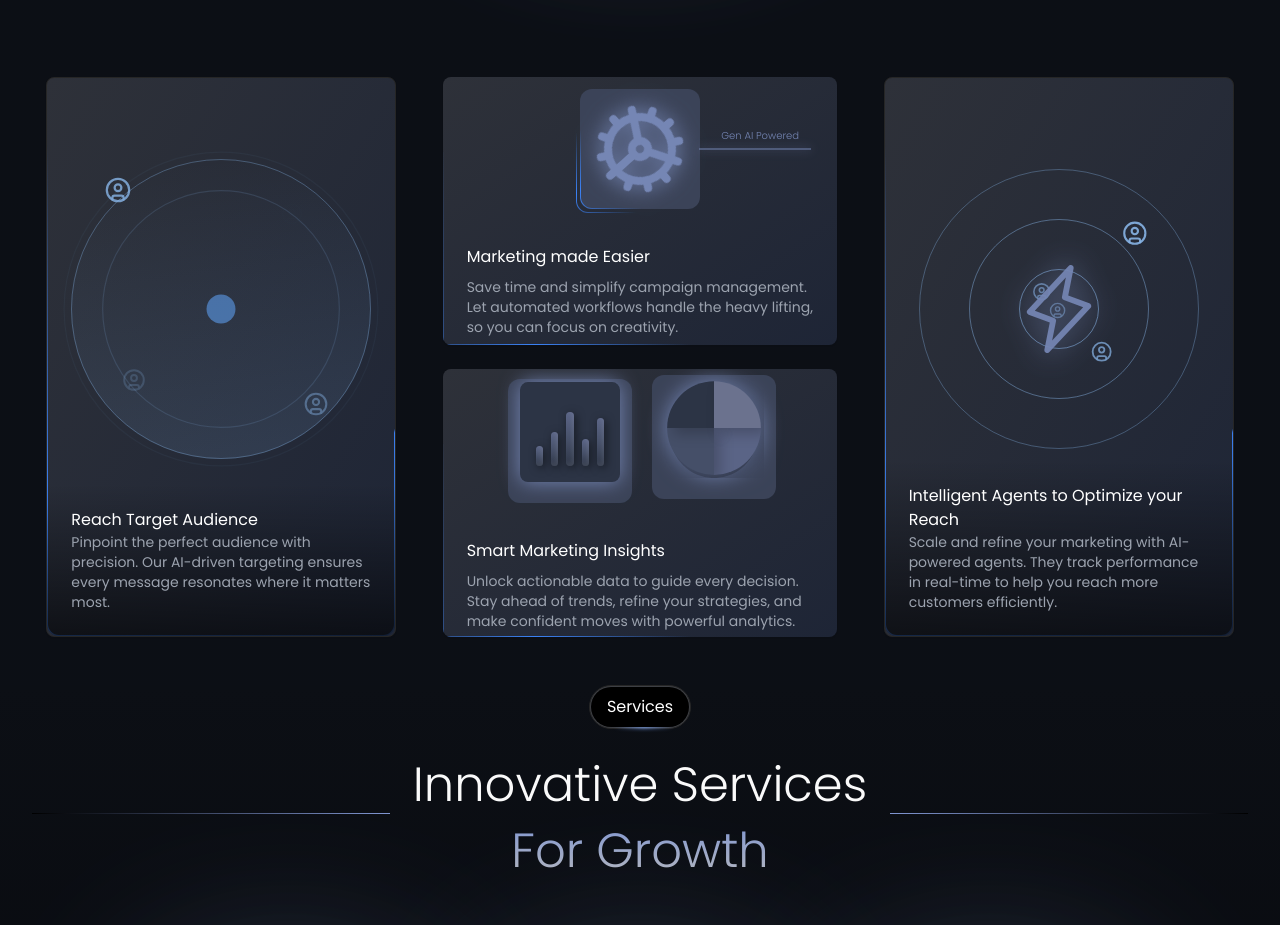
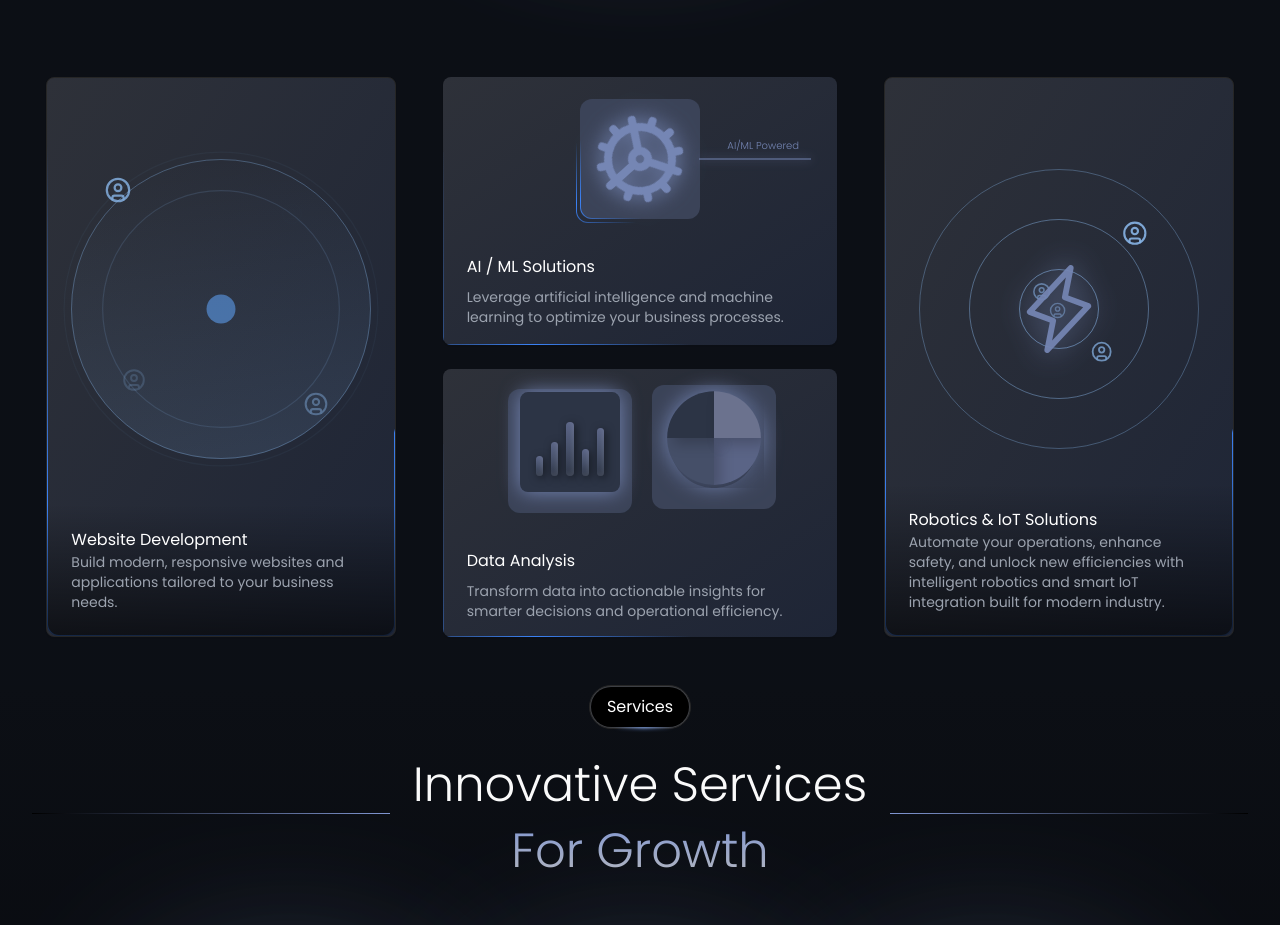
Before and after one commit to ANUXR4G/VSAY, a Next.js app: page / in a window 1280 px wide. Shown: the part 2360-3285 px from the top of the page. Built offline with nearby package versions, Linux system fonts and the light colour scheme.

Commit message:
Initial Commit

```diff
--- a/src/components/components/bento-grid.tsx
+++ b/src/components/components/bento-grid.tsx
@@ -319,12 +319,10 @@ export default function BentoGrid() {
               {/* Card Content */}
               <div className="absolute bottom-0 w-full p-6 bg-gradient-to-t from-black/60 to-transparent">
                 <h3 className="text-[16px] text-white">
-                  Reach Target Audience
+                  Website Development
                 </h3>
                 <p className="text-gray-400 text-sm">
-                  Pinpoint the perfect audience with precision. Our AI-driven
-                  targeting ensures every message resonates where it matters
-                  most.
+                  Build modern, responsive websites and applications tailored to your business needs.
                 </p>
               </div>
             </div>
@@ -375,18 +373,16 @@ export default function BentoGrid() {
 
                     {/* "Gen AI Powered" Text Positioned Above the Line */}
                     <div className="absolute -right-[95px] top-[calc(50%-14px)] -translate-y-1/2 text-[#7586B4] text-[10px] font-light">
-                      Gen AI Powered
+                       AI/ML Powered
                     </div>
                   </div>
                 </div>
                 <div className="mt-4 space-y-2">
                   <h3 className="text-[16px] text-white">
-                    Marketing made Easier
+                    AI / ML Solutions
                   </h3>
                   <p className="text-sm text-gray-400">
-                    Save time and simplify campaign management. Let automated
-                    workflows handle the heavy lifting, so you can focus on
-                    creativity.
+                    Leverage artificial intelligence and machine learning to optimize your business processes.
                   </p>
                 </div>
               </CardContent>
@@ -438,12 +434,10 @@ export default function BentoGrid() {
 
                 <div className="mt-4 space-y-2">
                   <h3 className="text-[16px] text-white">
-                    Smart Marketing Insights
+                    Data Analysis
                   </h3>
                   <p className="text-sm text-gray-400">
-                    Unlock actionable data to guide every decision. Stay ahead
-                    of trends, refine your strategies, and make confident moves
-                    with powerful analytics.
+                    Transform data into actionable insights for smarter decisions and operational efficiency.
                   </p>
                 </div>
               </CardContent>
--- a/src/components/components/radar-tragetting-card.tsx
+++ b/src/components/components/radar-tragetting-card.tsx
@@ -92,12 +92,10 @@ const RadarTargetingCard = () => {
         {/* Card Content */}
         <div className="absolute bottom-0 w-full p-6 bg-gradient-to-t from-black/60 to-transparent">
           <h3 className="text-[16px] text-white">
-            Intelligent Agents to Optimize your Reach
+            Robotics & IoT Solutions
           </h3>
           <p className="text-gray-400 text-sm">
-            Scale and refine your marketing with AI-powered agents. They track
-            performance in real-time to help you reach more customers
-            efficiently.
+            Automate your operations, enhance safety, and unlock new efficiencies with intelligent robotics and smart IoT integration built for modern industry.
           </p>
         </div>
       </div>
```
